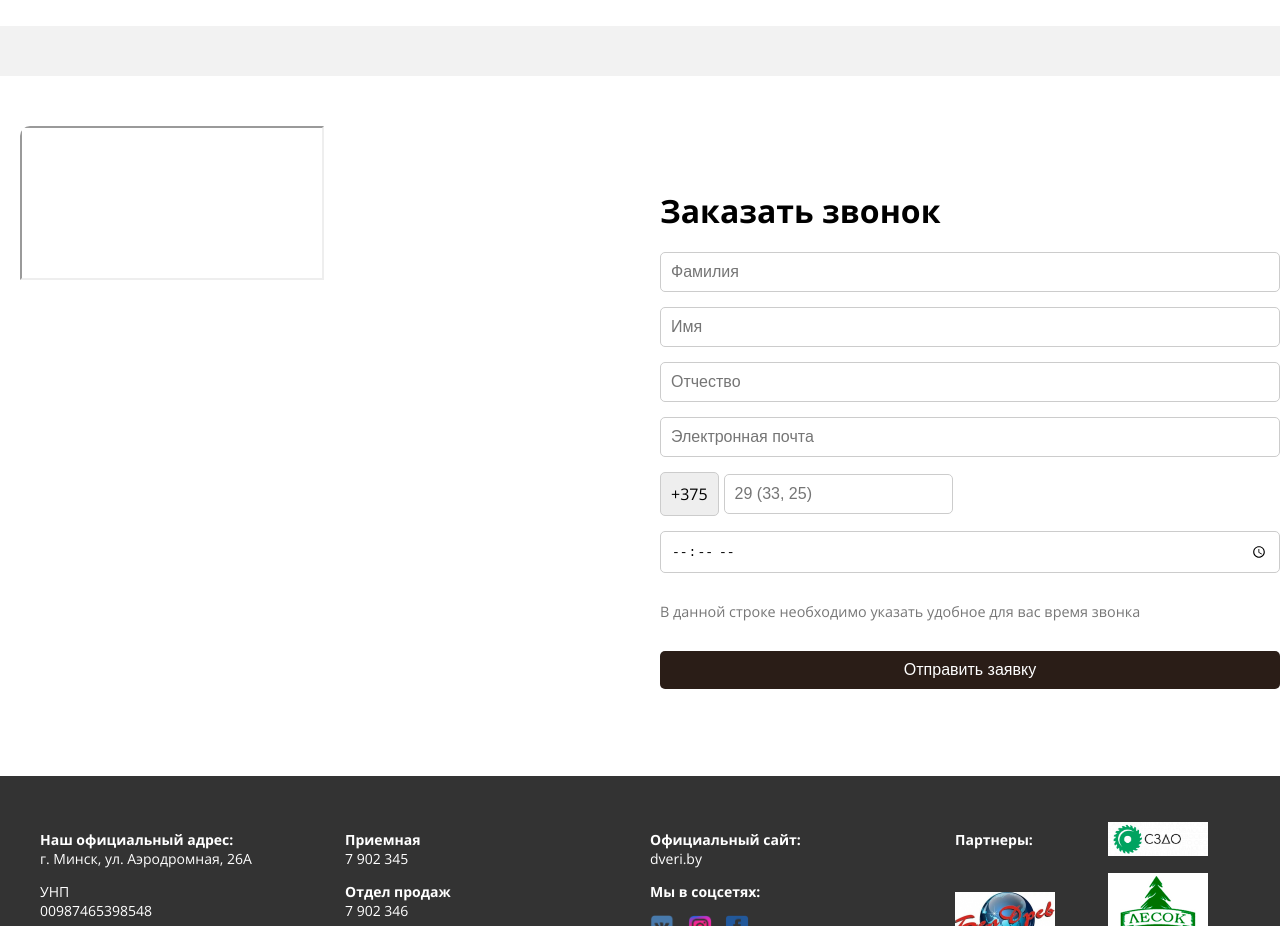
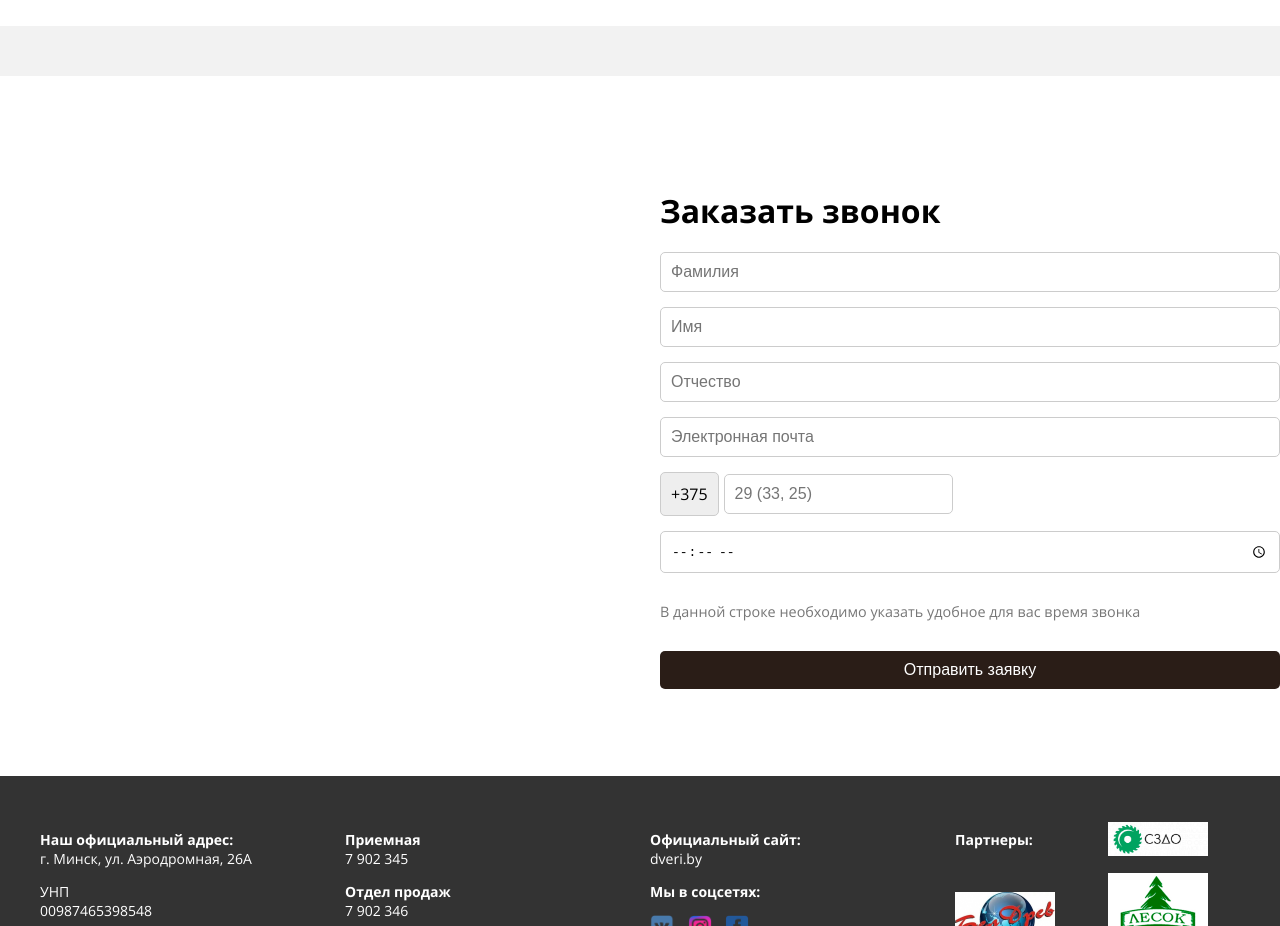
Before and after one commit to VladislvKolesnikov/VladislvKolesnikov.github.io, a plain HTML site: page index.html in a window 1280 px wide. Shown: the part 3600-4526 px from the top of the page. Drawn offline with Linux system fonts and the light colour scheme.

Commit message:
Update style.css

```diff
--- a/css/style.css
+++ b/css/style.css
@@ -284,11 +284,17 @@ label:hover {
     gap: 20px;
   }
 
-  .map-container {
+ .map-container {
     flex: 0 0 50%;
     height: 600px;
     border-radius: 10px;
     overflow: hidden;
+  }
+
+  .map-container iframe {
+    width: 100%;
+    height: 100%;
+    border: none;
   }
 
   .form-wrapper {
```
